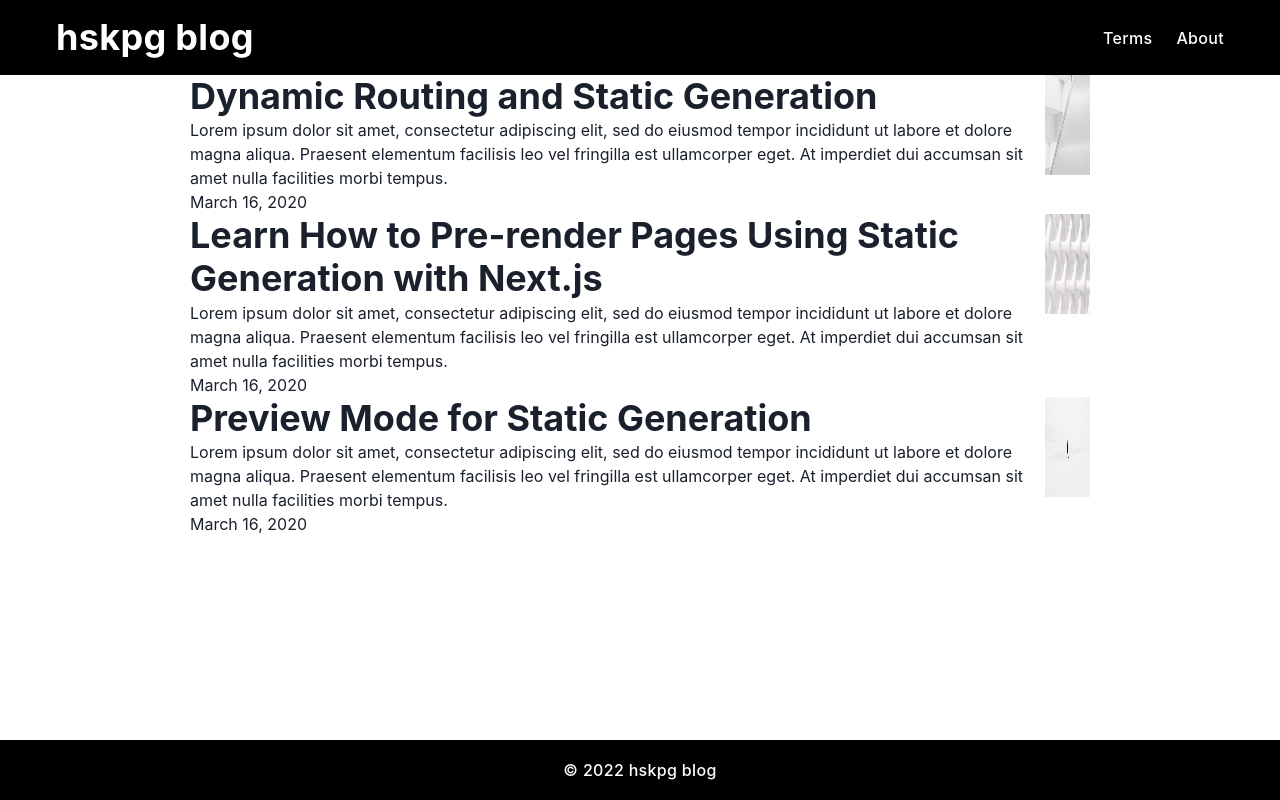
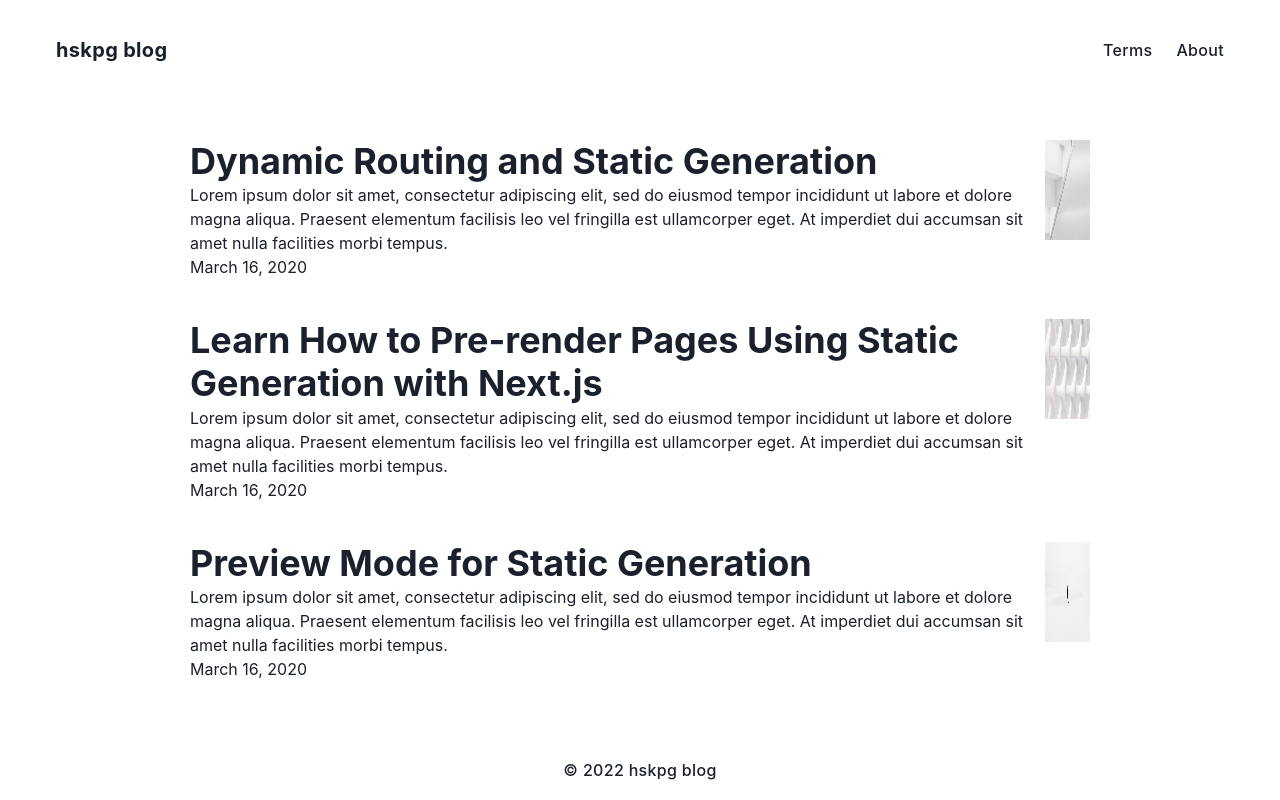
Before and after one commit to ShuntaH/next-ts-blog-template, a Next.js app: page / in a window 1280 px wide. Built offline with nearby package versions, Linux system fonts and the light colour scheme.

Commit message:
STYLE: header and footer

```diff
--- a/components/article-heading-list.tsx
+++ b/components/article-heading-list.tsx
@@ -7,10 +7,14 @@ type Props = {
 }
 
 const ArticleHeadingList = ({posts}: Props) => {
+  const lastPostIndex = posts.length - 1
+
   return (
     <section>
       <Box>
-        {posts.map((post) => (
+        {
+          posts.map((post, index) => (
+            index !== lastPostIndex ? (
               <ArticleHeading
                 key={post.slug}
                 title={post.title}
@@ -20,7 +24,20 @@ const ArticleHeadingList = ({posts}: Props) => {
                 slug={post.slug}
                 excerpt={post.excerpt}
               />
-        ))}
+            ) : (
+              <ArticleHeading
+                key={post.slug}
+                title={post.title}
+                coverImage={post.coverImage}
+                date={post.date}
+                author={post.author}
+                slug={post.slug}
+                excerpt={post.excerpt}
+                marginBottom={0}
+              />
+            )
+          ))
+        }
       </Box>
     </section>
   )
--- a/components/article-heading.tsx
+++ b/components/article-heading.tsx
@@ -1,8 +1,7 @@
 import DateFormatter from './date-formatter'
 import CoverImage from './cover-image'
-import Link from 'next/link'
 import type Author from '../interfaces/author'
-import { Box, Flex, Heading, Text } from "@chakra-ui/react";
+import { Box, Flex, Heading, Link, Text } from "@chakra-ui/react";
 
 type Props = {
   key: string
@@ -12,6 +11,7 @@ type Props = {
   excerpt: string
   author: Author
   slug: string
+  marginBottom?: string | number
 }
 
 const ArticleHeading = ({
@@ -22,15 +22,13 @@ const ArticleHeading = ({
                           excerpt,
                           author,
                           slug,
+                          marginBottom = 10
                         }: Props) => {
   return (
-    <Flex justifyContent={'center'} key={key}>
+    <Flex justifyContent={'center'} key={key} marginBottom={marginBottom}>
       <Box>
         <Heading as={'h3'}>
-          <Link
-            as={`/posts/${slug}`}
-            href="/posts/[slug]"
-          >
+          <Link href={`/posts/${slug}`}>
             {title}
           </Link>
         </Heading>
--- a/components/footer.tsx
+++ b/components/footer.tsx
@@ -8,11 +8,11 @@ const Footer = () => {
       h={'60px'}
       alignItems={'center'}
       justifyContent={'center'}
-      bgColor={'black'}
-      color={"white"}
       letterSpacing={'0.02em'}
     >
-      <Text fontWeight={'medium'}>©︎ {new Date().getFullYear()} {BLOG_NAME}</Text>
+      <Text fontWeight={'medium'}>
+        ©︎ {new Date().getFullYear()} {BLOG_NAME}
+      </Text>
     </Flex>
   )
 }
--- a/components/header.tsx
+++ b/components/header.tsx
@@ -1,11 +1,20 @@
-import { Container, Flex, Heading, HStack, Link } from '@chakra-ui/react'
+import { Flex, Heading, HStack, Link } from '@chakra-ui/react'
 import { BLOG_NAME } from "../lib/constants";
 
 const Header = () => {
   return (
-    <Container w={'100%'} h={'75px'} bgColor={'black'} color={"white"} letterSpacing={'0.02em'}>
-      <Flex w={'100%'} maxWidth={'1200px'} marginInline={"auto"} p={4} justifyContent={'space-between'}>
-        <Heading as='h1' size='xl' noOfLines={1}>
+
+    <Flex
+      w={'100%'}
+      h={'100px'}
+      maxWidth={'1200px'}
+      marginInline={"auto"}
+      px={4}
+      justifyContent={'space-between'}
+      alignItems={"center"}
+      letterSpacing={'0.02em'}
+    >
+      <Heading as='h1' size='md' noOfLines={1}>
         <Link href='/'>
           {BLOG_NAME}
         </Link>
@@ -20,7 +29,6 @@ const Header = () => {
         </Link>
       </HStack>
     </Flex>
-    </Container>
   );
 }
 
--- a/components/layout.tsx
+++ b/components/layout.tsx
@@ -14,11 +14,12 @@ const Layout = ({preview, children}: Props) => {
     <>
       <Meta/>
 
-      {/*height 75px*/}
+      {/*height 100px*/}
       <Header/>
 
-      <Box minHeight={'calc(100vh - 135px)'}>
+      <Box minHeight={'calc(100vh - 160px)'}>
         {/*<Alert preview={preview}/>*/}
+
         <main>{children}</main>
       </Box>
 
--- a/pages/index.tsx
+++ b/pages/index.tsx
@@ -22,7 +22,7 @@ export default function Index({allPosts}: Props) {
     //   <title>hskpg blog</title>
     // </Head>
 
-    <Container width={'100%'} maxWidth={'900px'} marginInline={'auto'}>
+    <Container width={'100%'} maxWidth={'900px'} marginInline={'auto'} py={10}>
       {
         allPosts.length > 0 ?
           <ArticleHeadingList posts={allPosts}/>
```
Lines whose indentation alone changed are shown as unchanged.
